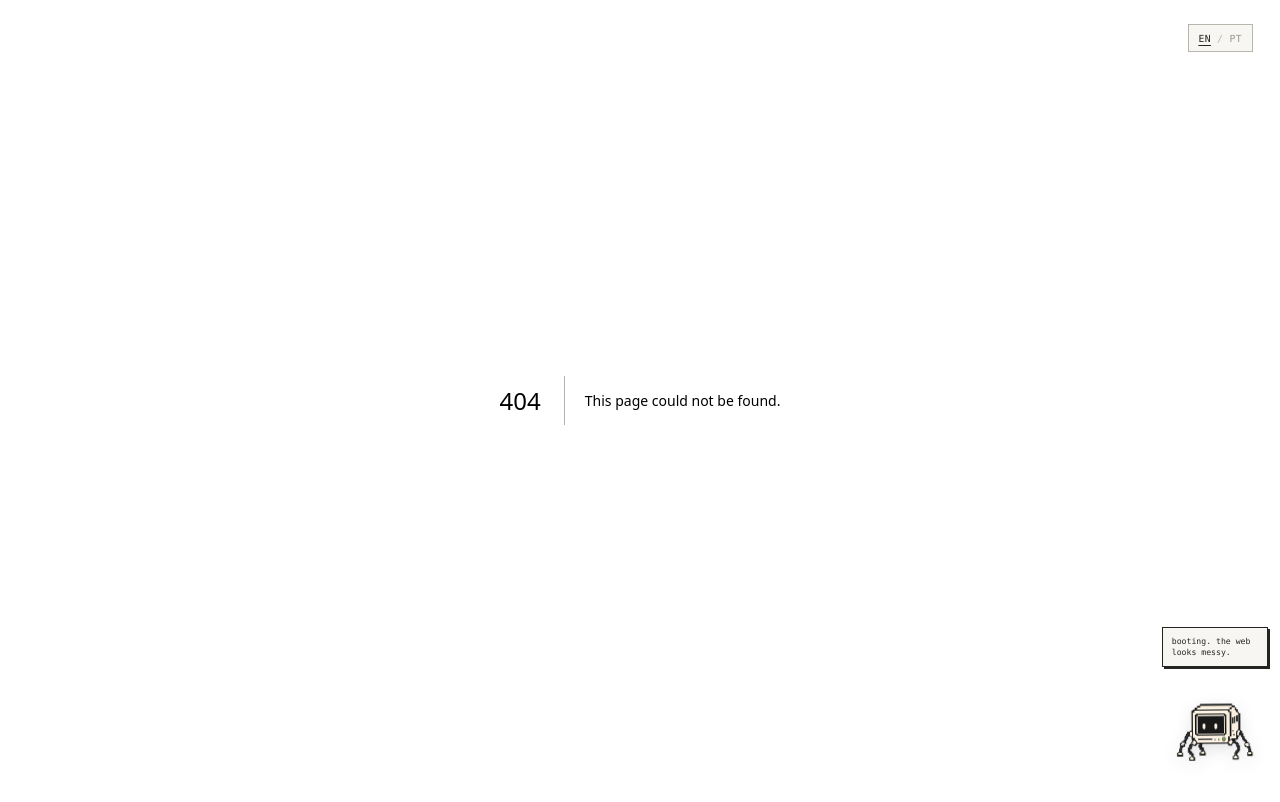
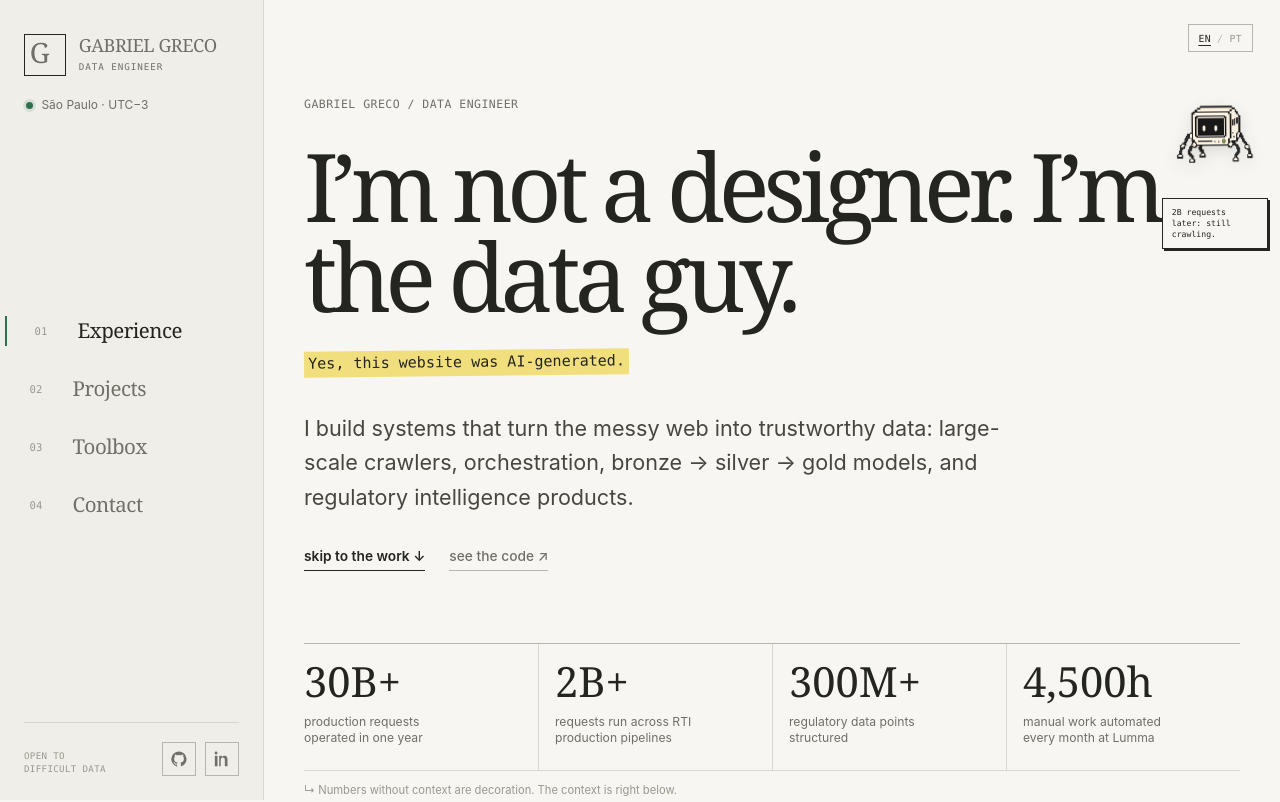
Before and after one commit to gabrielgreco1/portifolio, a Next.js app: page /data-engineer in a window 1280 px wide. Before the commit this address had no page. Shown: the top 802 px of the page. Built offline with nearby package versions, Linux system fonts and the light colour scheme.

Commit message:
fix: add uncached social sharing route (#4)

```diff
--- /dev/null
+++ b/src/app/data-engineer/page.js
@@ -0,0 +1,41 @@
+import Home from "../page";
+
+const title = "Gabriel Greco — Data Engineer";
+const description =
+  "I'm not a designer. I'm the data guy. Large-scale crawling, data platforms, regulatory indices, and automation systems.";
+
+export const metadata = {
+  title,
+  description,
+  alternates: {
+    canonical: "/data-engineer",
+  },
+  robots: {
+    index: false,
+    follow: true,
+  },
+  openGraph: {
+    title,
+    description,
+    url: "https://gabrielgreco.com/data-engineer",
+    siteName: "Gabriel Greco",
+    images: [
+      {
+        url: "/og-gabriel-card-v3.jpg",
+        width: 1200,
+        height: 630,
+        alt: "Gabriel Greco — Data Engineer. I'm not a designer. I'm the data guy.",
+      },
+    ],
+    type: "website",
+    locale: "en_US",
+  },
+  twitter: {
+    card: "summary_large_image",
+    title,
+    description,
+    images: ["/og-gabriel-card-v3.jpg"],
+  },
+};
+
+export default Home;
```
